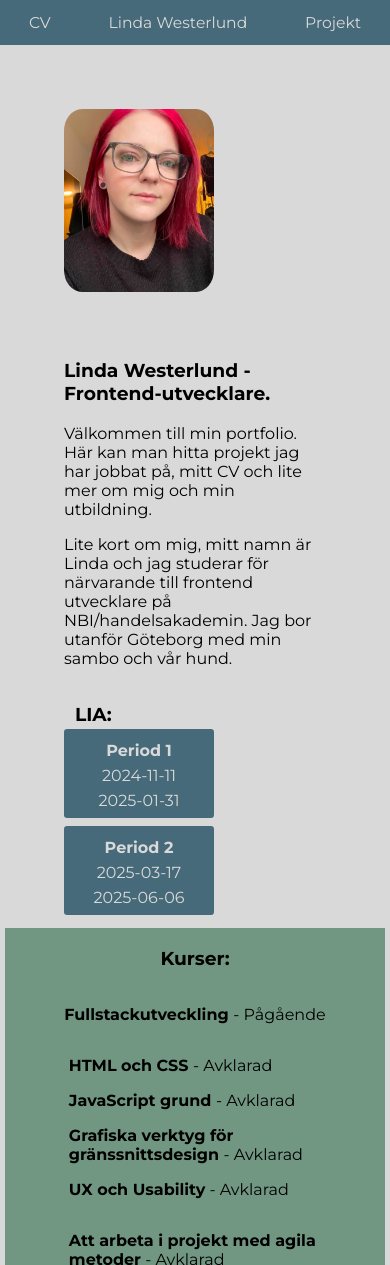
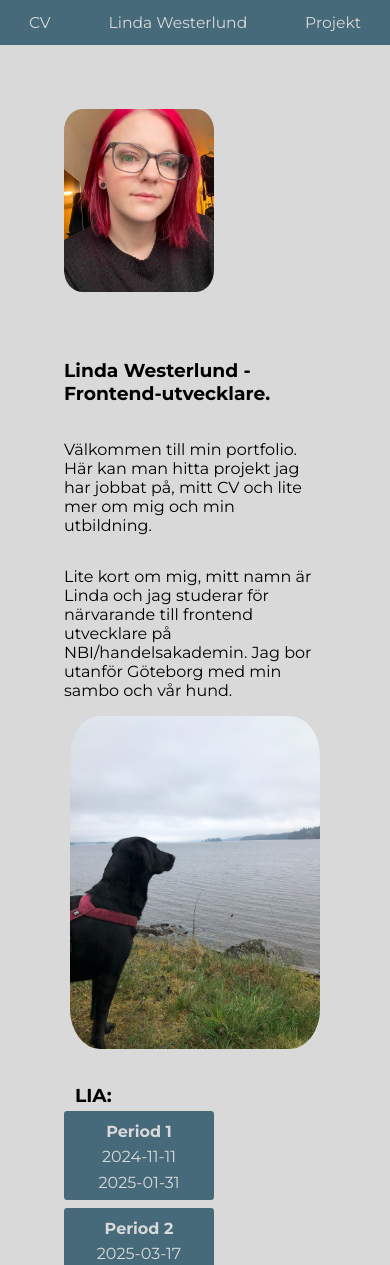
Before and after one commit to Vadfinnsinte/Linda-W-portfolio, a React (Vite) app: page /#/ in a window 390 px wide. Shown: the top 1265 px of the page. Built offline with nearby package versions, Linux system fonts and the light colour scheme.

Commit message:
chaged some css, added kontact via linkedIn and a pic of my dog

```diff
--- a/src/components/ContactInfo.jsx
+++ b/src/components/ContactInfo.jsx
@@ -71,6 +71,11 @@ Skyltning, sortering, prissättning och stod i kassa.</p>
             </div>
             <div>
             <img className="profile-pic-cv" src={profilePic} />
+                <div className="edu-lang-containers">
+                <h4>Jag går att kontaktas på: </h4>
+                    <a href="www.linkedin.com/in/linda-westerlund-68340728b" target="_blank" rel="noopener noreferrer">LinkedIn &#x2197;</a>
+
+                </div>
                 <section className="edu-lang-containers">
                     <h4>Utbildningar:</h4>
                     <h4>2023 – 2025</h4>
--- a/src/components/LandnigPageAlt.jsx
+++ b/src/components/LandnigPageAlt.jsx
@@ -18,6 +18,8 @@ const LandingPageAlt = () => {
                     <h3> Linda Westerlund - Frontend-utvecklare.</h3>
                     <p>Välkommen till min portfolio. Här kan man hitta projekt jag har jobbat på, mitt CV och lite mer om mig och min utbildning.</p>
                     <p>Lite kort om mig, mitt namn är Linda och jag studerar för närvarande till frontend utvecklare på NBI/handelsakademin. Jag bor utanför Göteborg med min sambo och vår hund.</p>
+                    <img className="akira-pic" src={akira}/>
+
 
                 </div>
                 <div className="LIA-container">
--- a/src/index.css
+++ b/src/index.css
@@ -104,6 +104,7 @@ body {
   height: 350px;
 }
 .text {
+  display: grid;
   margin-top: 3em;
   margin-right: 4em;
   margin-left: 4em;
@@ -119,6 +120,12 @@ body {
   display: grid;
   grid-template-columns: 1fr 2fr;
   margin: auto;
+}
+.akira-pic {
+  width: 250px;
+  border-radius: 12%;
+  margin-bottom: 1em;
+  place-self: end;
 }
 .LIA-container h3 {
   margin-bottom: 0.2em;
@@ -309,6 +316,9 @@ border-bottom: 1px solid var(--purple-acc);
     grid-template-columns: 1fr;
     grid-template-rows: 1fr;
     /* place-items: center; */
+      .akira-pic {
+        place-self: center;
+    }
   }
   .text {
     grid-row: span 0;
@@ -354,9 +364,9 @@ border-bottom: 1px solid var(--purple-acc);
         margin: 0;
       }
       .edu-lang-containers {
-        margin: 0;
+        margin: 0.3em;
         list-style-type: none;
-        background-color: var(--background-c);
+        /* background-color: var(--background-c); */
         text-align: center;
 
           p, li {
```
